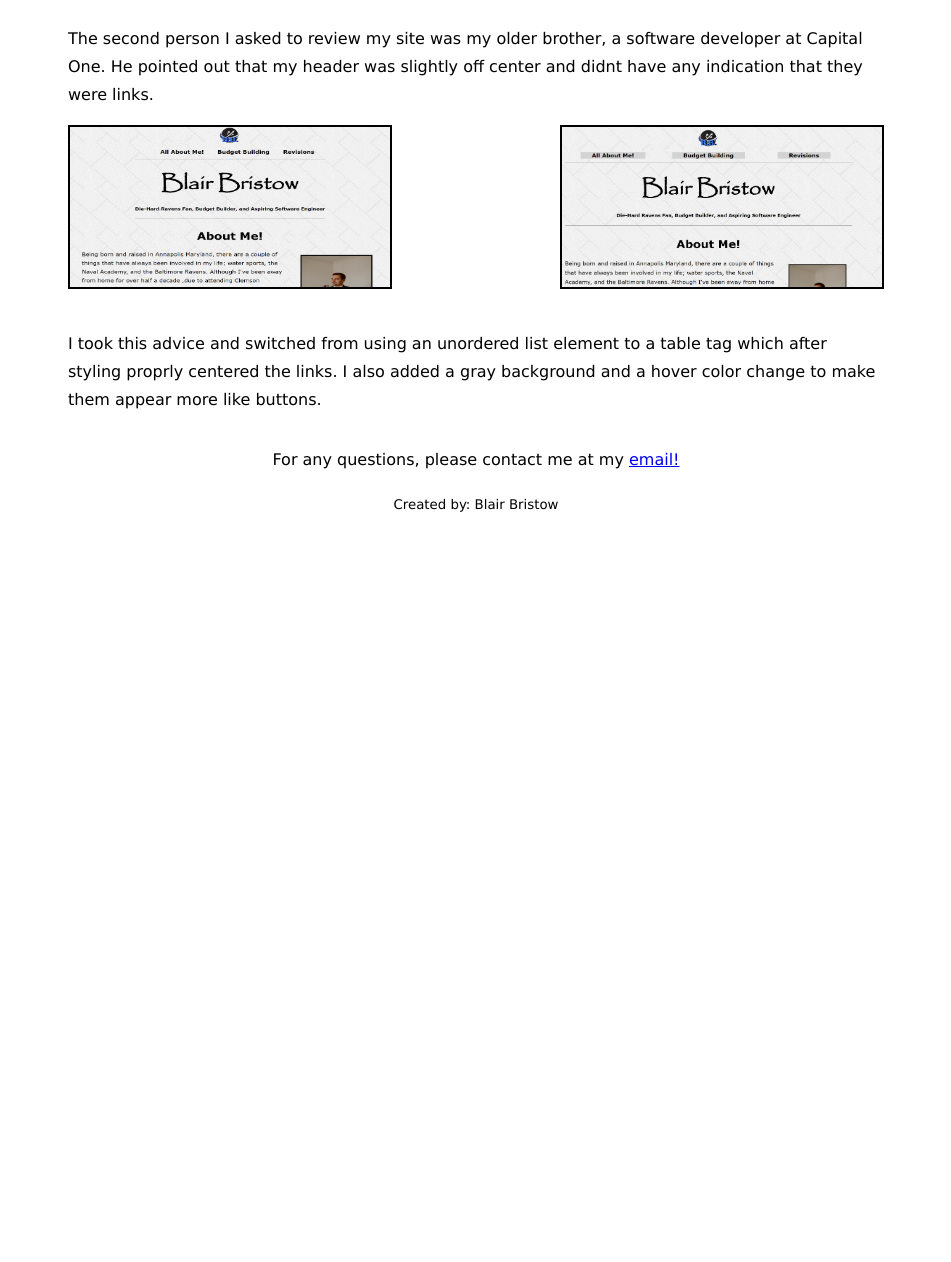
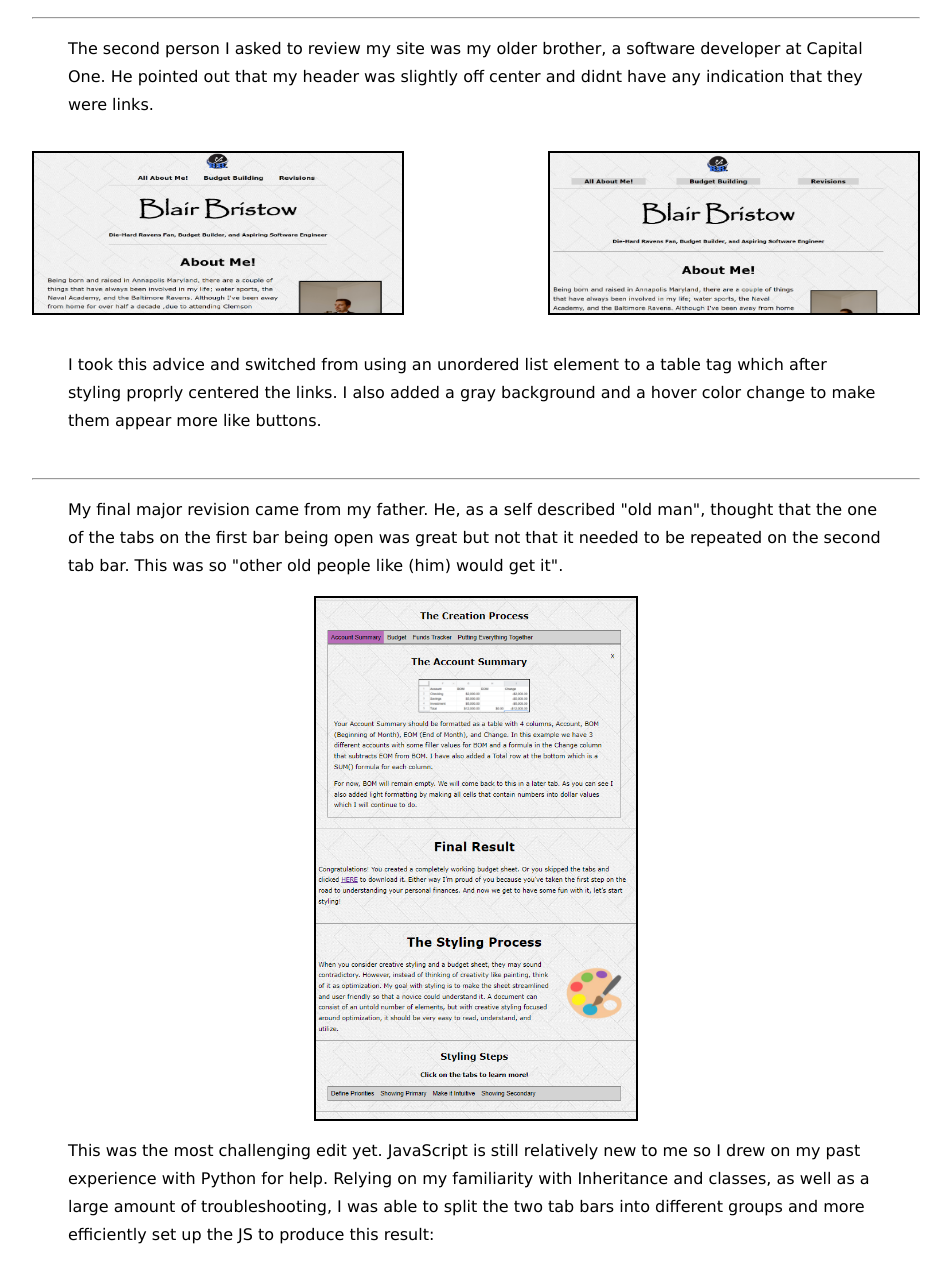
Before and after one commit to BlairHBris/My-Website, a plain HTML site: page revisions.html in a window 1280 px wide. Shown: the part 1180-2442 px from the top of the page, without its empty margins (164-1115 px from the left). Before the commit the page ends 1714 px from the top, so only its background shows below. Drawn offline with Linux system fonts and the light colour scheme.

Commit message:
Addition to the revisions page to discuss the two tab groups

```diff
--- a/images.css
+++ b/images.css
@@ -105,7 +105,7 @@
 
 #hrev1,
 #hrev2 {
-    width: 20em;
+    width: 23em;
     height:10em;
     margin-bottom: 1em;
     margin-top: 1em;
--- a/revisions.html
+++ b/revisions.html
@@ -69,19 +69,44 @@
             replicated this styling for the later sections on the page.
         </p>
         <br>
+        <hr>
         <p>
             The second person I asked to review my site was my older brother, a software developer
             at Capital One. He pointed out that my header was slightly off center and
             didnt have any indication that they were links.
-            <br>
-            <img id="hrev1" src="images/headerrevision1.PNG" alt="Pre edit header">
-            <img id="hrev2" src="images/headerrevision2.PNG" alt="Post edit header">
         </p>
+        <img id="hrev1" src="images/headerrevision1.PNG" alt="Pre edit header">
+        <img id="hrev2" src="images/headerrevision2.PNG" alt="Post edit header">
         <p>
             I took this advice and switched from using an unordered list element to a
             table tag which after styling proprly centered the links. I also added a gray
             background and a hover color change to make them appear more like buttons.
         </p>
+        <br>
+        <hr>
+        <p>
+            My final major revision came from my father. He, as a self described "old man",
+            thought that the one of the tabs on the first bar being open was great but not
+            that it needed to be repeated on the second tab bar. This was so "other old people
+            like (him) would get it".
+        </p>
+        <img id="ACR3" src="images/tabrevision1.PNG" alt="Pre-revision tab openings">
+        <p>
+            This was the most challenging edit yet. JavaScript is still relatively new
+            to me so I drew on my past experience with Python for help. Relying on my familiarity
+            with Inheritance and classes, as well as a large amount of troubleshooting, I was able
+            to split the two tab bars into different groups and more efficiently set up the
+            JS to produce this result:
+        </p>
+        <img id="ACR3" src="images/tabrevision2.PNG" alt="Pre-revision tab openings">
+        <p>
+            In my original code, the tabs were in the same "group" and when a click occured
+            all tabs were cleared and set to be unviewable before the clicked tab was then
+            displayed. Now, there are two tab groups and when a tab is clicked only other
+            tabs in the group are affected by the clearing before the clicked tab is then
+            opened.
+        </p>
+
     </main>
 
     <footer>
```
